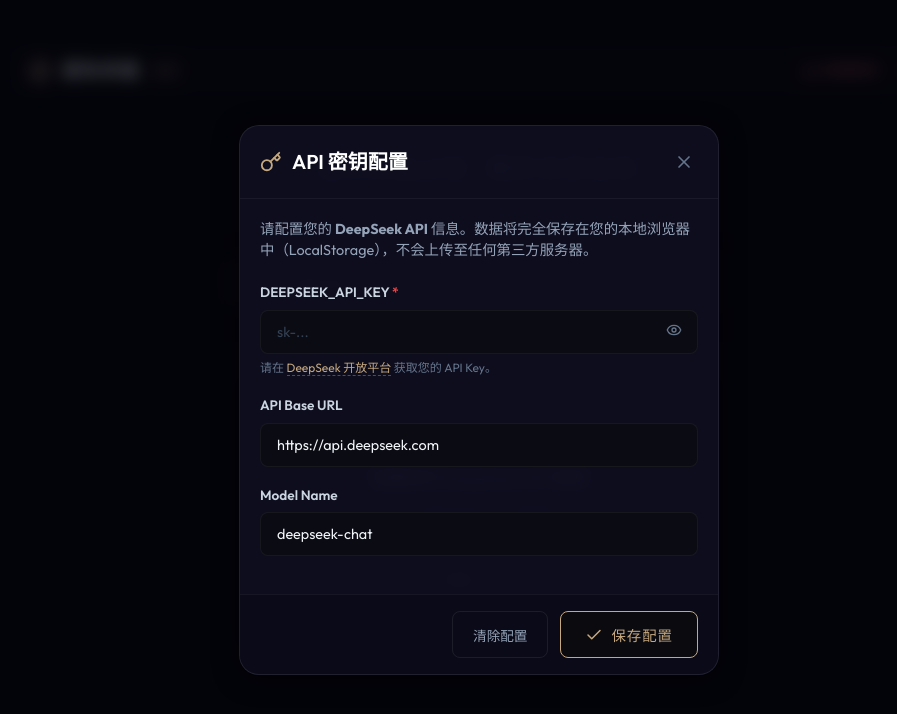
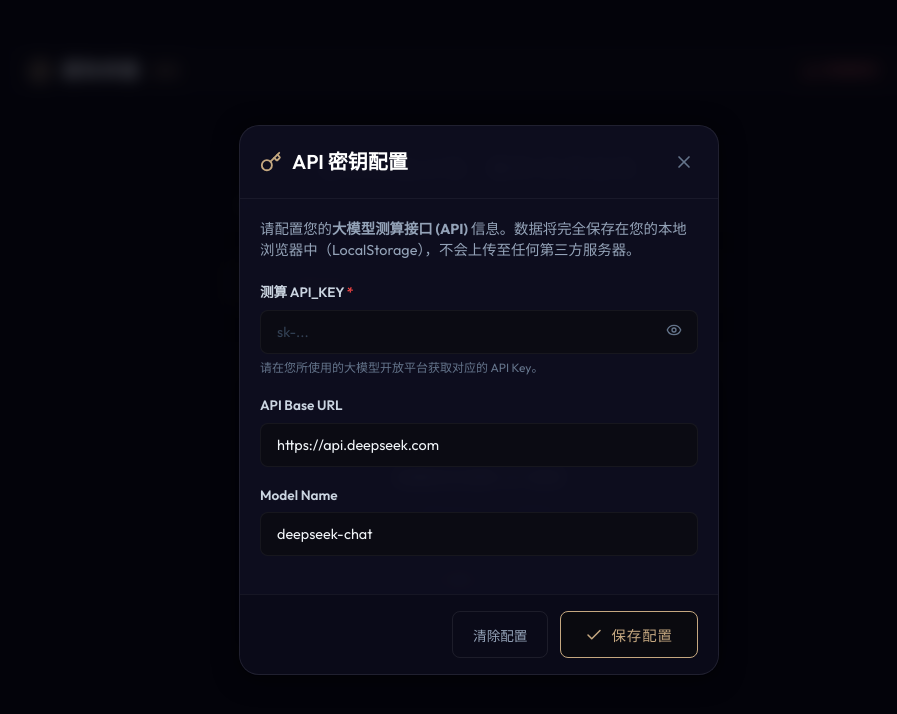
Before and after one commit to 3361409208a-source/astro-tracks, a Nuxt app: page / in a window 1280 px wide. Shown: the top 714 px of the page, without its empty margins (161-1058 px from the left). Built offline with nearby package versions, Linux system fonts and the light colour scheme.

Commit message:
chore: remove all DeepSeek brand references from user-facing text and documentation

```diff
--- a/app/app.vue
+++ b/app/app.vue
@@ -30,7 +30,7 @@
       <!-- 引导语 (简约留白) -->
       <div class="welcome-banner">
         <h2>探寻命运之轨 · 解析未来玄机</h2>
-        <p>基于 DeepSeek AI 批演，为您提供严谨、理性的星宿、牌意与命理批示。</p>
+        <p>基于精密星轨与古典命理推演，为您提供严谨、理性的星宿、牌意与命理批示。</p>
       </div>
 
       <!-- Tab 切换按钮组 -->
@@ -50,7 +50,7 @@
       <!-- 密钥未配置时的简约大卡片提示 -->
       <div v-if="!hasApiKey" class="key-banner glass-panel">
         <Key class="banner-icon" :size="28" />
-        <h3>配置您的 DeepSeek API 密钥</h3>
+        <h3>配置您的测算 API 密钥</h3>
         <p>
           本系统使用您个人的大模型密钥来请求测算服务。密钥完全保存在您本机的浏览器缓存中，不会被上传。
         </p>
--- a/app/components/ApiKeyModal.vue
+++ b/app/components/ApiKeyModal.vue
@@ -14,11 +14,11 @@
 
         <div class="modal-body">
           <p class="modal-desc">
-            请配置您的 <strong>DeepSeek API</strong> 信息。数据将完全保存在您的本地浏览器中（LocalStorage），不会上传至任何第三方服务器。
+            请配置您的<strong>大模型测算接口 (API)</strong> 信息。数据将完全保存在您的本地浏览器中（LocalStorage），不会上传至任何第三方服务器。
           </p>
 
           <div class="form-group">
-            <label>DEEPSEEK_API_KEY <span class="required">*</span></label>
+            <label>测算 API_KEY <span class="required">*</span></label>
             <div class="input-wrapper">
               <input
                 :type="showKey ? 'text' : 'password'"
@@ -31,7 +31,7 @@
                 <EyeOff v-else :size="16" />
               </button>
             </div>
-            <span class="help-text">请在 <a href="https://platform.deepseek.com/" target="_blank" class="link-highlight">DeepSeek 开放平台</a> 获取您的 API Key。</span>
+            <span class="help-text">请在您所使用的大模型开放平台获取对应的 API Key。</span>
           </div>
 
           <div class="form-group">
@@ -39,7 +39,7 @@
             <input
               type="text"
               v-model="config.apiBaseUrl"
-              placeholder="https://api.deepseek.com"
+              placeholder="https://api.domain.com"
               class="input-glass"
             />
           </div>
@@ -49,7 +49,7 @@
             <input
               type="text"
               v-model="config.apiModel"
-              placeholder="deepseek-chat"
+              placeholder="model-name"
               class="input-glass"
             />
           </div>
--- a/app/components/Bazi.vue
+++ b/app/components/Bazi.vue
@@ -77,7 +77,7 @@
         <div class="yin-yang-icon">☯</div>
       </div>
       <p class="loading-text">正在根据天干地支排盘，测算八字运势...</p>
-      <span class="loading-sub">DeepSeek 正在为您推演乾坤五行之变</span>
+      <span class="loading-sub">命理罗盘正在为您推演乾坤五行之变</span>
     </div>
 
     <!-- 输入表单 -->
--- a/app/components/Horoscope.vue
+++ b/app/components/Horoscope.vue
@@ -89,7 +89,7 @@
         <Sparkles class="loading-icon-animate" :size="32" />
       </div>
       <p class="loading-text">正在勾勒星轨，解析 {{ selectedSign }} 的{{ periodText }}运势...</p>
-      <span class="loading-sub">DeepSeek 正在为您连通星际能量</span>
+      <span class="loading-sub">星轨罗盘正在为您连通星际能量</span>
     </div>
 
     <!-- 选择星座和维度 -->
--- a/app/components/Tarot.vue
+++ b/app/components/Tarot.vue
@@ -61,7 +61,7 @@
         <div class="shuffling-card c3"></div>
       </div>
       <p class="loading-text">正在开启灵性场域，为您解读塔罗牌意...</p>
-      <span class="loading-sub">DeepSeek 正在细细揣摩时间之河的涟漪</span>
+      <span class="loading-sub">灵性罗盘正在细细揣摩时间之河的涟漪</span>
     </div>
 
     <!-- 洗牌动效 -->
--- a/nuxt.config.ts
+++ b/nuxt.config.ts
@@ -11,7 +11,7 @@
     head: {
       title: '星轨命鉴 - 综合占卜测算 MVP',
       meta: [
-        { name: 'description', content: '基于 DeepSeek 驱动的星座运势、塔罗占卜、生辰八字综合测算服务。' }
+        { name: 'description', content: '基于人工智能驱动的星座运势、塔罗占卜、生辰八字综合测算服务。' }
       ],
       link: [
         { rel: 'preconnect', href: 'https://fonts.googleapis.com' },
```
Also changed, not shown: 2 other files (tests, documents, lock files or other folders).
